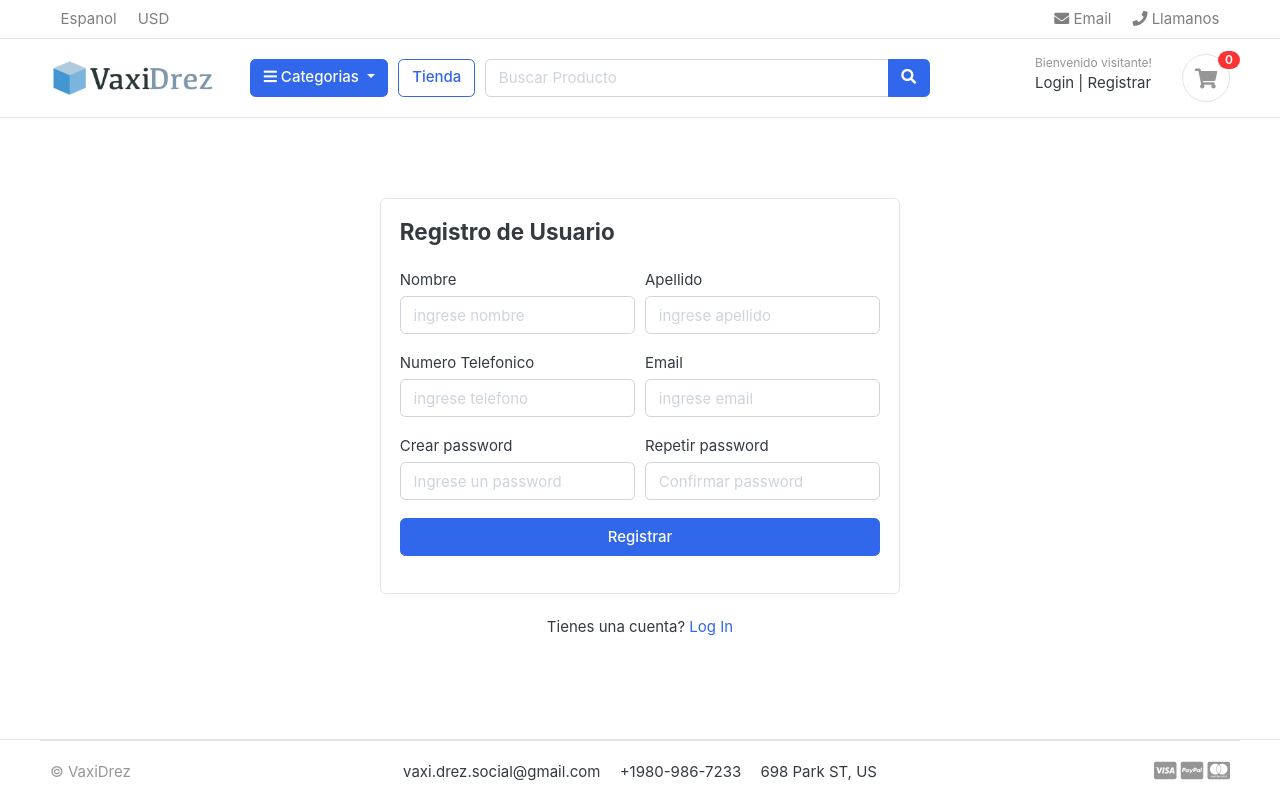
After one commit to carlos-tapia96/ecommerce_ude, a Django app: page /accounts/register/ in a window 1280 px wide. The commit adds this page. Run offline with Django 4.2, Linux system fonts and the light colour scheme; data that the repository does not hold is empty; some web fonts are replaced.

Commit message:
Manejo de seguridad

```diff
--- /dev/null
+++ b/accounts/forms.py
@@ -0,0 +1,42 @@
+from django import forms
+from .models import Account
+
+
+
+class RegistrationForm(forms.ModelForm):
+    password = forms.CharField(widget=forms.PasswordInput(attrs={
+        'placeholder':'Ingrese un password',
+        'Class':'form-control',
+    }))
+
+    confirm_password = forms.CharField(widget=forms.PasswordInput(attrs={
+        'placeholder':'Confirmar password',
+        'Class':'form-control',
+    }))
+
+
+
+
+    class Meta:
+        model = Account
+        fields=['first_name','last_name','phone_number','email','password']
+
+
+    def __init__(self, *args, **kwargs):
+        super(RegistrationForm, self).__init__(*args,**kwargs)
+        self.fields['first_name'].widget.attrs['placeholder']='ingrese nombre'
+        self.fields['last_name'].widget.attrs['placeholder']='ingrese apellido'
+        self.fields['phone_number'].widget.attrs['placeholder']='ingrese telefono'
+        self.fields['email'].widget.attrs['placeholder']='ingrese email'
+        for field in self.fields:
+            self.fields[field].widget.attrs['class']='form-control'
+
+    def clean(self):
+        cleaned_data = super(RegistrationForm,self).clean()
+        password = cleaned_data.get('password')
+        confirm_password = cleaned_data.get('confirm_password')
+
+        if password != confirm_password:
+            raise forms.ValidationError(
+                "El password no coincide!"
+            )
--- /dev/null
+++ b/accounts/urls.py
@@ -0,0 +1,8 @@
+from django.urls import path
+from . import views
+
+urlpatterns = [
+    path('register/', views.register, name='register'),
+    path('login/', views.login, name='login'),
+    path('logout/', views.logout, name='logout'),
+]
--- a/accounts/views.py
+++ b/accounts/views.py
@@ -1,3 +1,51 @@
-from django.shortcuts import render
+from django.shortcuts import render, redirect
+from .forms import RegistrationForm
+from .models import Account
+from django.contrib import messages, auth
+from django.contrib.auth.decorators import login_required
 
 # Create your views here.
+def register(request):
+    form = RegistrationForm()
+    if request.method=='POST':
+        form= RegistrationForm(request.POST)
+        if form.is_valid():
+            first_name = form.cleaned_data['first_name']
+            last_name = form.cleaned_data['last_name']
+            phone_number = form.cleaned_data['phone_number']
+            email = form.cleaned_data['email']
+            password = form.cleaned_data['password']
+
+            username = email.split("@")[0]
+            user = Account.objects.create_user(first_name=first_name,last_name=last_name,email=email,username=username, password=password)
+            user.phone_numer=phone_number
+            user.save()
+            messages.success(request,"se registro el usuario exitosamente")
+            return redirect ('register')
+
+    context = {
+        'form':form
+    }
+    return render(request, 'accounts/register.html', context)
+
+def login(request):
+    if request.method=='POST':
+        email = request.POST['email']
+        password = request.POST['password']
+
+        user = auth.authenticate(email=email, password=password)
+
+        if user is not None:
+            auth.login(request, user)
+            return redirect('home')
+        else:
+            messages.error(request,'las credenciales son incorrectas')
+            return redirect('login')
+
+    return render(request, 'accounts/login.html')
+
+@login_required(login_url='login')
+def logout(request):
+    auth.logout(request)
+    messages.success(request,'Has salido de sesion')
+    return redirect ('login')
--- a/ecommerce/settings.py
+++ b/ecommerce/settings.py
@@ -132,6 +132,11 @@ STATICFILES_DIRS = [
 MEDIA_URL = '/media/'
 MEDIA_ROOT = BASE_DIR /'media'
 
+from django.contrib.messages import constants as messages
+MESSAGE_TAGS = {
+    messages.ERROR: 'danger',
+}
+
 # Default primary key field type
 # https://docs.djangoproject.com/en/4.2/ref/settings/#default-auto-field
 
--- a/ecommerce/urls.py
+++ b/ecommerce/urls.py
@@ -9,5 +9,6 @@ urlpatterns = [
     path('', views.home, name="home"),
     path('store/', include('store.urls')),
     path('cart/', include('carts.urls')),
+    path('accounts/', include('accounts.urls')),
 
 ] + static (settings.MEDIA_URL, document_root=settings.MEDIA_ROOT)
--- /dev/null
+++ b/templates/accounts/register.html
@@ -0,0 +1,76 @@
+{% extends 'base.html' %}
+
+
+{% block content %}
+
+
+<!-- ========================= SECTION CONTENT ========================= -->
+<section class="section-content padding-y">
+
+    <!-- ============================ COMPONENT REGISTER   ================================= -->
+        <div class="card mx-auto" style="max-width:520px; margin-top:40px;">
+          <article class="card-body">
+            {% include 'includes/alerts.html' %}
+
+            <header class="mb-4"><h4 class="card-title">Registro de Usuario</h4></header>
+            <form acction="{% url 'register' %}" method="POST">
+                {% csrf_token %}
+
+
+                    <div class="form-row">
+                        <div class="col form-group">
+                            <label>Nombre</label>
+                            {{ form.first_name }}
+                        </div> <!-- form-group end.// -->
+                        <div class="col form-group">
+                            <label>Apellido</label>
+                            {{ form.last_name }}
+                        </div> <!-- form-group end.// -->
+                    </div> <!-- form-row end.// -->
+
+                    <div class="form-row">
+                        <div class="col form-group">
+                            <label>Numero Telefonico</label>
+                            {{ form.phone_number }}
+                        </div> <!-- form-group end.// -->
+                        <div class="col form-group">
+                            <label>Email</label>
+                            {{ form.email }}
+                        </div> <!-- form-group end.// -->
+                    </div> <!-- form-row end.// -->
+
+
+
+
+                    <div class="form-row">
+                        <div class="form-group col-md-6">
+                            <label>Crear password</label>
+                             {{ form.password }}
+                        </div> <!-- form-group end.// -->
+                        <div class="form-group col-md-6">
+                            <label>Repetir password</label>
+                            {{ form.confirm_password }}
+                        </div> <!-- form-group end.// -->
+                    </div>
+                    <div class="form-group">
+                        <button type="submit" class="btn btn-primary btn-block"> Registrar  </button>
+                    </div> <!-- form-group// -->
+
+                    {{ form.email.errors }}
+                    {{ form.non_field_errors }}
+
+                </form>
+            </article><!-- card-body.// -->
+        </div> <!-- card .// -->
+        <p class="text-center mt-4">Tienes una cuenta? <a href="">Log In</a></p>
+        <br><br>
+    <!-- ============================ COMPONENT REGISTER  END.// ================================= -->
+
+
+    </section>
+    <!-- ========================= SECTION CONTENT END// ========================= -->
+
+
+
+
+{% endblock %}
--- a/templates/base.html
+++ b/templates/base.html
@@ -34,6 +34,9 @@
 // jquery ready start
 $(document).ready(function() {
 	// jQuery code
+    setTimeout(function(){
+        $('#message').fadeOut('slow')
+    }, 4000)
 
 });
 // jquery end
--- /dev/null
+++ b/templates/includes/alerts.html
@@ -0,0 +1,17 @@
+{% if messages %}
+
+
+<div id="message" class="container">
+
+    {% for message in messages %}
+
+    <div {% if message.tags %} class="alert alert-{{ message.tags}}" {% endif %} role="alert">
+
+        {% if message.level == DEFAULT_MESSAGE_LEVELS.ERROR %} Importante: {% endif %}
+
+        {{message}}
+        {% endfor %}
+    </div>
+
+</div>
+{% endif %}
--- a/templates/includes/navbar.html
+++ b/templates/includes/navbar.html
@@ -69,13 +69,28 @@
         </div> <!-- col.// -->
         <div class="col-lg-3 col-sm-6 col-8 order-2 order-lg-3">
                     <div class="d-flex justify-content-end mb-3 mb-lg-0">
+
+                        {% if user.id is None %}
                         <div class="widget-header">
                             <small class="title text-muted">Bienvenido visitante!</small>
                             <div>
-                                <a href="./signin.html">Login</a> <span class="dark-transp"> | </span>
-                                <a href="./register.html"> Registrar</a>
+                                <a href="{% url 'login' %}">Login</a> <span class="dark-transp"> | </span>
+                                <a href="{% url 'register' %}"> Registrar</a>
                             </div>
                         </div>
+
+                        {% else %}
+
+                        <div class="widget-header">
+                            <small class="title text-muted"> Bienvenido {{user.first_name}}!</small>
+                            <div>
+                                <a href="#">Dashboard</a> <span class="dark-transp"> | </span>
+                                <a href="{% url 'logout' %}"> Salir Sesion</a>
+                            </div>
+                        </div>
+
+                        {% endif %}
+
                         <a href="{% url 'cart' %}" class="widget-header pl-3 ml-3">
                             <div class="icon icon-sm rounded-circle border"><i class="fa fa-shopping-cart"></i></div>
                             <span class="badge badge-pill badge-danger notify">{{ cart_count }}</span>
```
Also changed, not shown: templates/accounts/login.html (added, +54 -0 lines).
